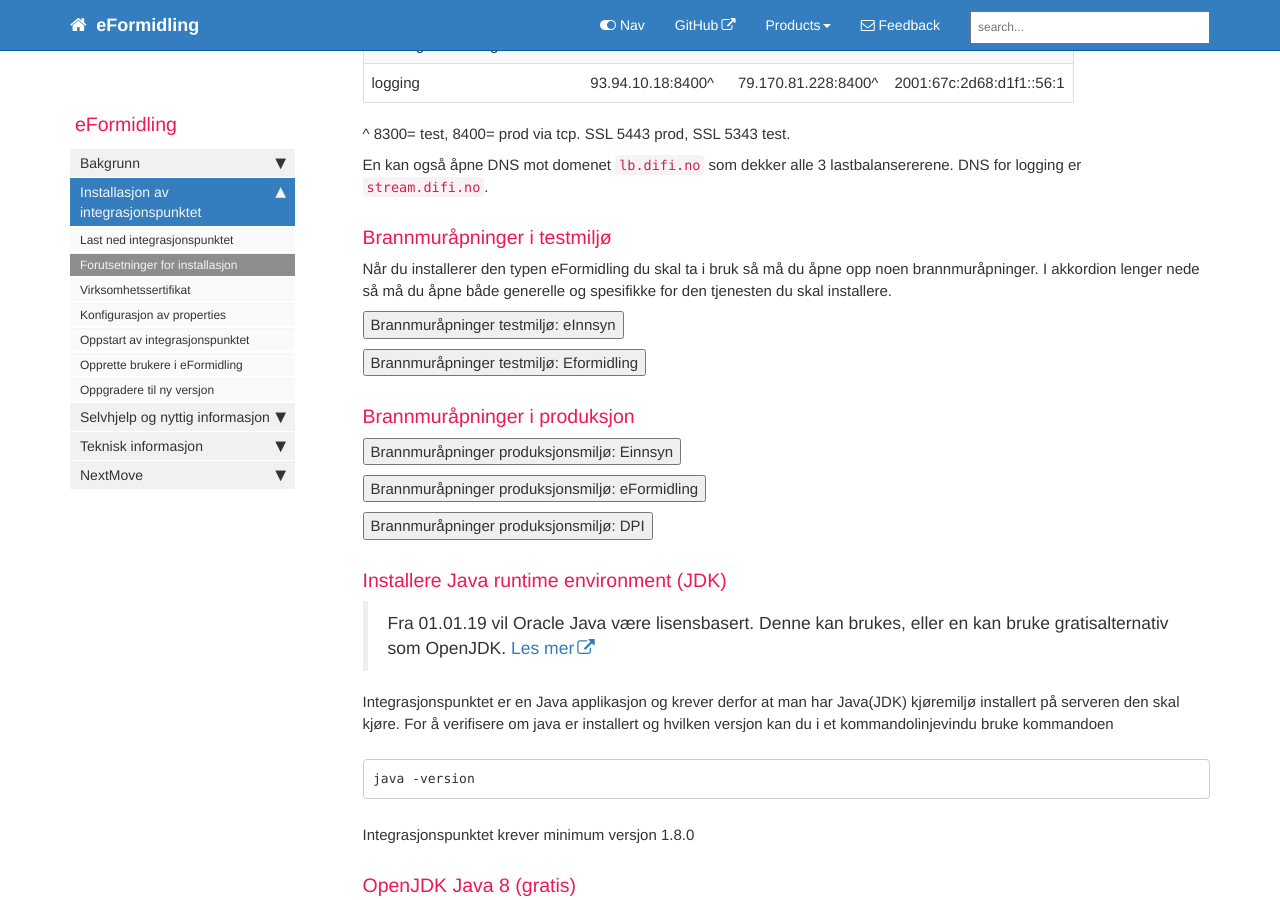
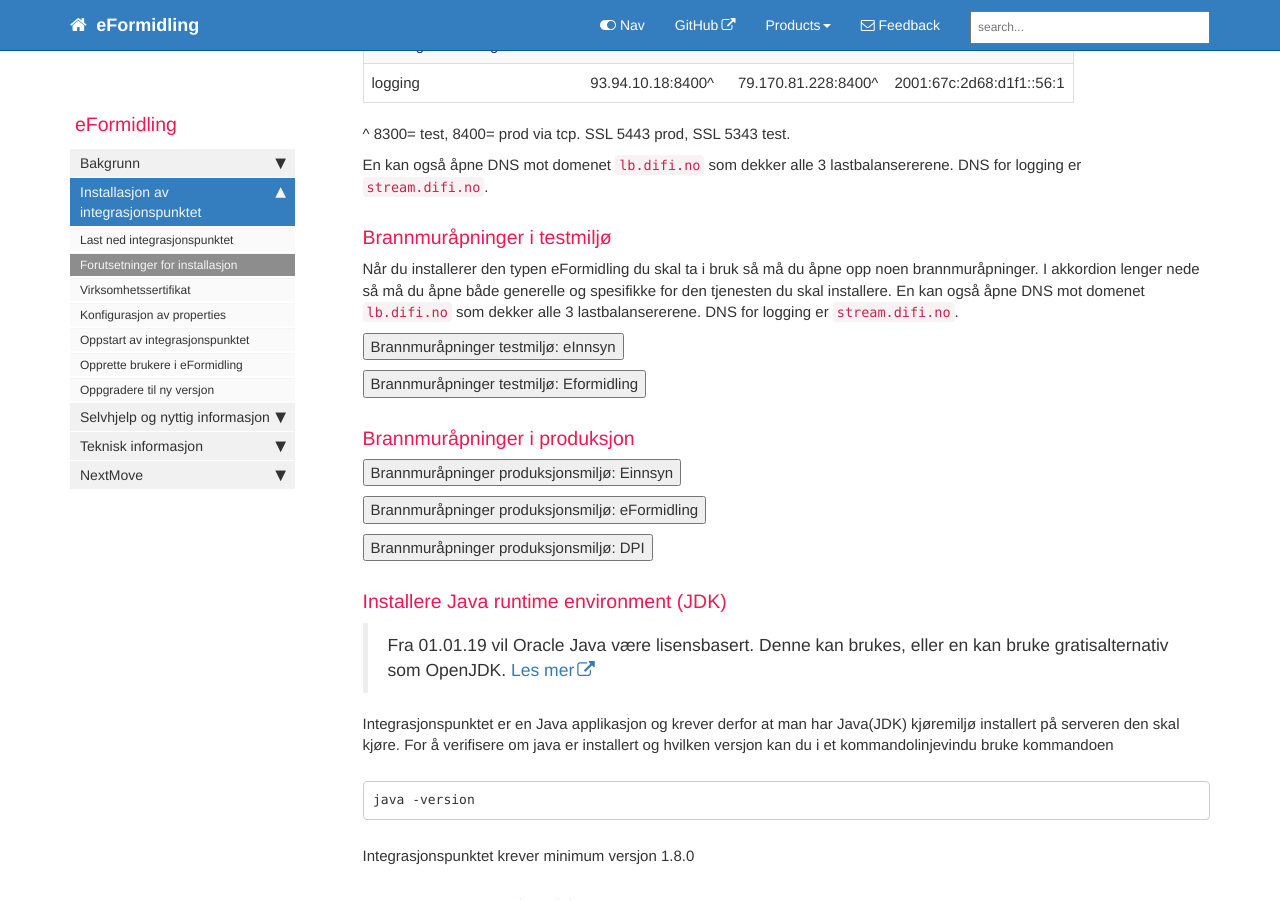
Before and after one commit to difi/eformidling, a Jekyll site: the page built from pages/Installasjon/prereq.md, in a window 1280 px wide and 900 px high, scrolled down 1329 px. Built offline with Jekyll 4.4.1, drawn with Linux system fonts in a browser that asks for light colours; nearby versions of some CDN libraries; comment, search, counter and statistics services are not loaded.

Commit message:
Update prereq.md

````diff
--- a/pages/Installasjon/prereq.md
+++ b/pages/Installasjon/prereq.md
@@ -46,6 +46,7 @@ En kan også åpne DNS mot domenet ```lb.difi.no``` som dekker alle 3 lastbalans
 ### Brannmuråpninger i testmiljø
 
 Når du installerer den typen eFormidling du skal ta i bruk så må du åpne opp noen brannmuråpninger. I akkordion lenger nede så må du åpne både generelle og spesifikke for den tjenesten du skal installere.
+En kan også åpne DNS mot domenet ```lb.difi.no``` som dekker alle 3 lastbalansererene. DNS for logging er ```stream.difi.no```.
 
 <button data-toggle="collapse" data-target="#demo">Brannmuråpninger testmiljø: eInnsyn</button>
 <div id="demo" class="collapse">
````
